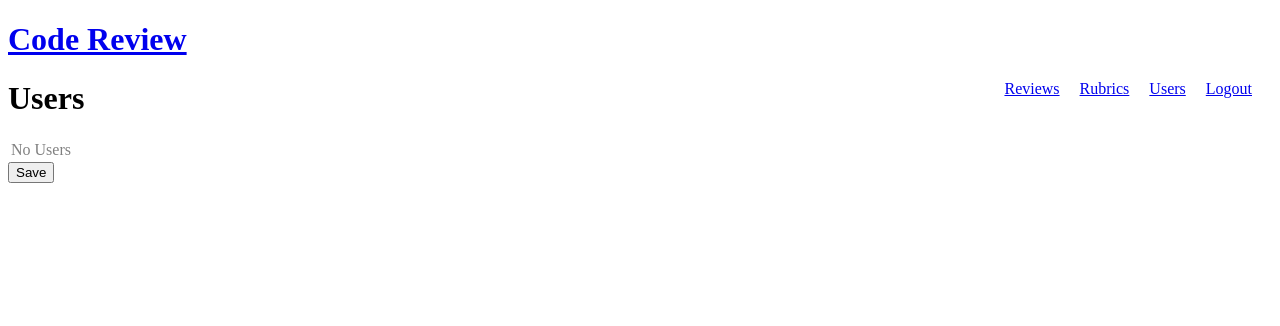
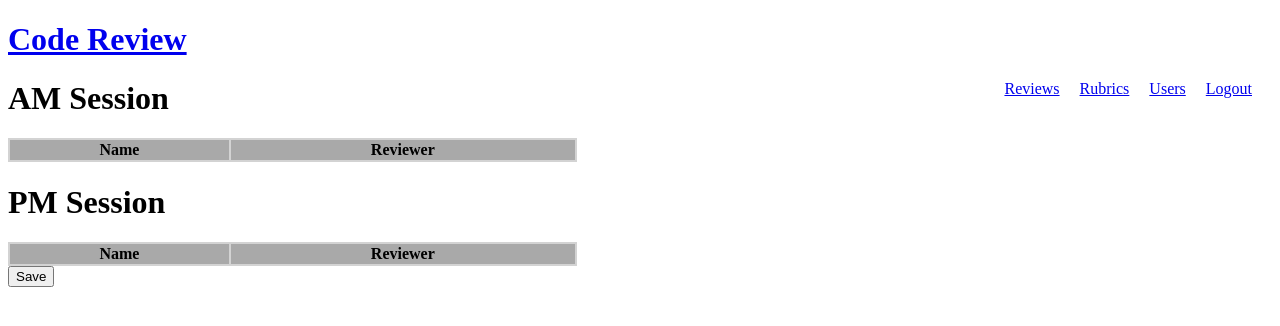
Before and after one commit to Bwc9876/CodeReview, a Django app: page /instructor/users/ in a window 1280 px wide. Shown: the top 326 px of the page. Run offline with Django 3.2, Linux system fonts and the light colour scheme; the visitor is signed in with stand-in values (Sample User, id 1); data comes from the database, SQL or seed files in the repository; lists and menus that the app fills with data are empty; some libraries are stand-ins or nearby versions.

Commit message:
Start AM PM fields

```diff
--- /dev/null
+++ b/Instructor/static/css/user-designate.css
@@ -0,0 +1,25 @@
+.table-wrap {
+    display: flex;
+    flex-direction: row;
+}
+
+.selected-user, .hover-user {
+    background-color: lightblue;
+}
+
+.user-table {
+    background-color: lightgray;
+    width: 45%;
+}
+
+.user-table thead {
+    background-color: darkgray;
+}
+
+.user-table td, .user-table th {
+    text-align: center;
+}
+
+.user-table tbody tr, .user-table tbody th {
+    cursor: grab;
+}
--- /dev/null
+++ b/Instructor/static/js/user-designate.js
@@ -0,0 +1,30 @@
+function formSaveCallback(){
+    let newObj = {"AM": [], "PM": []};
+    $(".AM-session").children("tr").each((index, object) => {
+        newObj["AM"].push($(object).children("th").attr('id'));
+    });
+    $(".PM-session").children("tr").each((index, object) => {
+        newObj["PM"].push($(object).children("th").attr('id'));
+    });
+    $(".session-input").val(JSON.stringify(newObj));
+}
+
+$(document).ready(function () {
+
+    const options = {
+        group: "sessions",
+        animation: 150,
+        multiDrag: true,
+        selectedClass: "selected-user",
+        fallbackTolerance: 3,
+        ghostClass: "hover-user"
+    };
+
+    $(".AM-session").sortable(options);
+
+    $(".PM-session").sortable(options);
+
+    $(".session-form").submit(formSaveCallback);
+    formSaveCallback();
+
+});
--- a/Instructor/templates/user_list.html
+++ b/Instructor/templates/user_list.html
@@ -1,28 +1,52 @@
 {% extends "admin_base.html" %}
+
+{% block resources %}
+    {% load static %}
+    <script crossorigin="anonymous" src="https://cdn.jsdelivr.net/npm/sortablejs@latest/Sortable.min.js"></script>
+    <script crossorigin="anonymous" src="https://cdn.jsdelivr.net/npm/jquery-sortablejs@latest/jquery-sortable.js"></script>
+    <script defer src="{% static "js/user-designate.js" %}"></script>
+    <link rel="stylesheet" href="{% static "css/user-designate.css" %}"/>
+{% endblock %}
 
 {% block mainContent %}
     {# TODO: Add the ability to sync this user list with ActiveDirectory #}
-    <form method="post">
+    <form method="post" class="session-form">
+        <input name="sessions" type="hidden" class="session-input"/>
         {% csrf_token %}
-        <h1>Users</h1>
-        <table>
-            {% for user in users %}
-                {% if forloop.first %}
+            <h1>AM Session</h1>
+            <table class="user-table">
+                <thead>
                     <tr>
                         <th>Name</th>
                         <th>Reviewer</th>
                     </tr>
-                {% endif %}
-                <tr>
-                    <th>{{ user }}</th>
-                    <td><label>Reviewer:
-                        <input {% if user.is_reviewer %}checked{% endif %} type="checkbox" class="reviewer-checkbox" name="reviewers" value="{{ user.id }}"/>
-                    </label></td>
-                </tr>
-            {% empty %}
-                <td colspan="2" style="color:gray">No Users</td>
-            {% endfor %}
-        </table>
-        <button>Save</button>
+                </thead>
+                <tbody class="session AM-session">
+                    {% for user in AM %}
+                        <tr>
+                            <th id="{{ user.id }}">{{ user }}</th>
+                            <td><input aria-labelledby="{{ user.id }}" {% if user.is_reviewer %}checked{% endif %} type="checkbox" class="reviewer-checkbox" name="reviewers" value="{{ user.id }}"/></td>
+                        </tr>
+                    {% endfor %}
+                </tbody>
+            </table>
+            <h1>PM Session</h1>
+            <table class="user-table">
+                <thead>
+                    <tr>
+                        <th>Name</th>
+                        <th>Reviewer</th>
+                    </tr>
+                </thead>
+                <tbody class="session PM-session">
+                    {% for user in PM %}
+                        <tr>
+                            <th id="{{ user.id }}">{{ user }}</th>
+                            <td><input aria-labelledby="{{ user.id }}" {% if user.is_reviewer %}checked{% endif %} type="checkbox" class="reviewer-checkbox" name="reviewers" value="{{ user.id }}"/></td>
+                        </tr>
+                    {% endfor %}
+                </tbody>
+            </table>
+            <button>Save</button>
     </form>
 {% endblock %}
--- a/Instructor/views.py
+++ b/Instructor/views.py
@@ -1,7 +1,12 @@
+from json import JSONDecoder, JSONDecodeError
+
 from django.contrib.auth.mixins import LoginRequiredMixin
 from django.urls import reverse_lazy
 from django.views.generic import ListView, TemplateView, CreateView, UpdateView, DeleteView
+from django.http import Http404
 from django.shortcuts import redirect
+from jsonschema import validate
+from jsonschema.exceptions import ValidationError as JsonValidationError
 
 from Main import models as main_models
 from Main.views import IsSuperUserMixin
@@ -19,22 +24,62 @@ class AdminHomeView(LoginRequiredMixin, IsSuperUserMixin, TemplateView):
         return context
 
 
-class UserListView(LoginRequiredMixin, IsSuperUserMixin, ListView):
+class UserListView(LoginRequiredMixin, IsSuperUserMixin, TemplateView):
     template_name = "user_list.html"
-    context_object_name = "users"
-    model = User
+    http_method_names = ['get', 'post']
 
-    http_method_names = ['get', 'post']
+    _schema = {
+        'type': "object",
+        'properties': {
+            'AM': {
+                'type': "array",
+                'items': {
+                    'type': "string"
+                }
+            },
+            'PM': {
+                'type': "array",
+                'items': {
+                    'type': "string"
+                }
+            }
+        }
+    }
 
     def get_queryset(self):
         return User.objects.filter(is_superuser=False)
+
+    def update_sessions(self, sessions_json, objs):
+        try:
+            sessions = JSONDecoder().decode(sessions_json)
+            validate(sessions, self._schema)
+            for user_id in sessions['AM']:
+                user = User.objects.get(id=main_models.val_uuid(user_id))
+                objs[objs.index(user)].session = User.Session.AM
+            for user_id in sessions['PM']:
+                user = User.objects.get(id=main_models.val_uuid(user_id))
+                objs[objs.index(user)].session = User.Session.PM
+            self.get_queryset().bulk_update(objs, ['session'], batch_size=10)
+        except User.DoesNotExist:
+            raise Http404('Invalid Data')
+        except JSONDecodeError:
+            raise Http404('Invalid Data')
+        except JsonValidationError:
+            raise Http404('Invalid Data')
 
     def post(self, *args, **kwargs):
         objs = list(self.get_queryset())
         for index, user in enumerate(objs):
             objs[index].is_reviewer = str(user.id) in self.request.POST.getlist('reviewers')
         self.get_queryset().bulk_update(objs, ['is_reviewer'], batch_size=10)
+        self.update_sessions(self.request.POST.get("sessions"), objs)
         return redirect("user-list")
+
+    def get_context_data(self, **kwargs):
+        context = super(UserListView, self).get_context_data(**kwargs)
+        context['AM'] = self.get_queryset().filter(session=User.Session.AM)
+        context['PM'] = self.get_queryset().filter(session=User.Session.PM)
+        return context
 
 
 # Rubrics
--- a/Main/views.py
+++ b/Main/views.py
@@ -60,7 +60,7 @@ class HomeView(LoginRequiredMixin, TemplateView):
             rubrics = models.Review.objects.exclude(status=models.Review.Status.CLOSED).filter(
                 Q(status=models.Review.Status.OPEN, ) | Q(status=models.Review.Status.ASSIGNED, reviewer=user)
             )
-            context['open'] = rubrics.filter(status=models.Review.Status.OPEN).exclude(student=user)
+            context['open'] = rubrics.filter(status=models.Review.Status.OPEN, student__session=user.session).exclude(student=user)
             context['assigned'] = rubrics.filter(status=models.Review.Status.ASSIGNED)
 
         return context
@@ -121,7 +121,8 @@ class ReviewClaimView(LoginRequiredMixin, IsReviewerMixin, View):
     def post(self, request, *args, **kwargs):
         target_pk = kwargs.get('pk', '')
         try:
-            target_object = models.Review.objects.get(id=models.val_uuid(target_pk), status=models.Review.Status.OPEN)
+            target_object = models.Review.objects.get(id=models.val_uuid(target_pk), status=models.Review.Status.OPEN,
+                                                      student__session=self.request.user.session)
             target_object.status = models.Review.Status.ASSIGNED
             target_object.reviewer = request.user
             target_object.save()
--- a/Users/models.py
+++ b/Users/models.py
@@ -5,8 +5,17 @@ from django.db import models
 
 
 class User(AbstractUser):
+    class Session(models.TextChoices):
+        AM = 'AM', "AM Session"
+        PM = 'PM', "PM Session"
+
     id = models.UUIDField(primary_key=True, default=uuid4)
+    session = models.CharField(choices=Session.choices, default=Session.AM, max_length=2)
     is_reviewer = models.BooleanField(default=False)
+
+    @staticmethod
+    def session_from_str(session_code):
+        return User.Session.labels[User.Session.choices.index(session_code)]
 
     def __str__(self):
         if self.first_name == "" or self.last_name == "":
```
Also changed, not shown: Instructor/templates/admin_home.html (+2 -48 lines), Main/models.py (+9 -5 lines), Main/templates/reviews/review_table.html (added, +29 -0 lines), tests/test_review.py (+40 -22 lines), Main/migrations/0009_alter_review_status.py (added), Main/migrations/0010_alter_review_status.py (added), Main/migrations/0011_alter_review_status.py (added), Users/migrations/0004_user_session.py (added), Users/migrations/0005_alter_user_session.py (added), Users/migrations/0006_alter_user_session.py (added), Users/migrations/0007_alter_user_session.py (added), Users/migrations/0008_alter_user_session.py (added).
